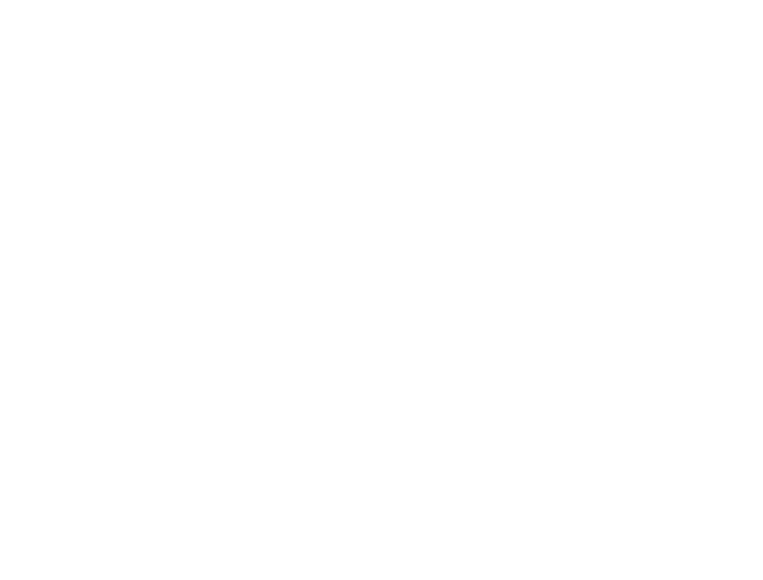
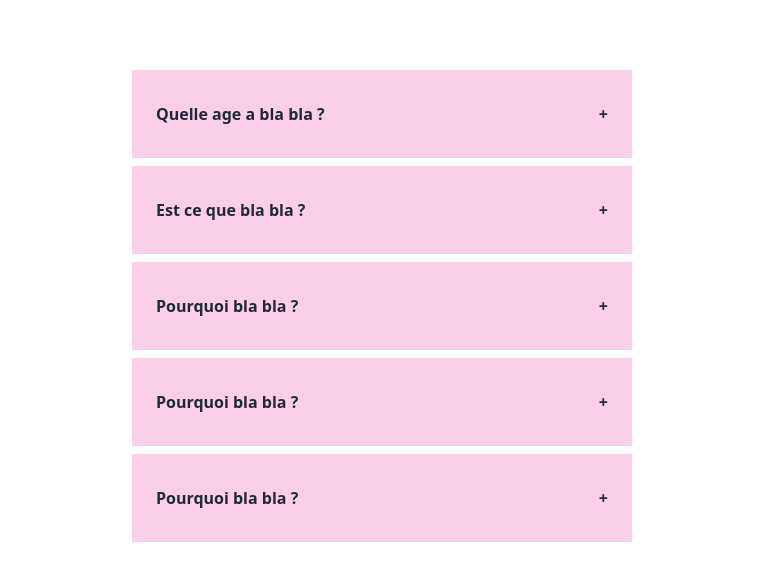
Before and after one commit to Amina-Hakimi/projet4, a React (Vite) app in the folder frontend/: page /contact in a window 1280 px wide. Shown: the part 1197-1777 px from the top of the page, without its empty margins (258-1021 px from the left). Before the commit the page ends 1139 px from the top, so only its background shows below. Built offline with nearby package versions, Linux system fonts and the light colour scheme; no server answers.

Commit message:
Création de la foire au questions

```diff
--- a/frontend/src/App.css
+++ b/frontend/src/App.css
@@ -12,3 +12,14 @@
   top: 0;
   left: 0;
 }
+
+.content {
+  max-height: 0;
+  overflow: hidden;
+  transition: all 0.5s cubic-bezier(0, 1, 0, 1);
+}
+.content-show {
+  height: auto;
+  max-height: 9999px;
+  transition: all 0.5s cubic-bezier(0, 1, 0, 1);
+}
--- /dev/null
+++ b/frontend/src/components/Questions.jsx
@@ -0,0 +1,60 @@
+import React, { useState } from "react";
+
+const data = [
+  {
+    question: "Quelle age a bla bla ?",
+    Réponse:
+      "lorem ipsom lorem ipsom lorem ipsom lorem ipsom lorem ipsom lorem ipsom lorem ipsom lorem ipsom lorem ipsom lorem ipsom lorem ipsom lorem ipsomlorem ipsom lorem ipsom lorem ipsom lorem ipsom lorem ipsom lorem ipsom",
+  },
+  {
+    question: "Est ce que bla bla ?",
+    Réponse:
+      "lorem ipsom lorem ipsom lorem ipsom lorem ipsom lorem ipsom lorem ipsom lorem ipsom lorem ipsom lorem ipsom lorem ipsom lorem ipsom lorem ipsomlorem ipsom lorem ipsom lorem ipsom lorem ipsom lorem ipsom lorem ipsom",
+  },
+  {
+    question: "Pourquoi bla bla ?",
+    Réponse:
+      "lorem ipsom lorem ipsom lorem ipsom lorem ipsom lorem ipsom lorem ipsom lorem ipsom lorem ipsom lorem ipsom lorem ipsom lorem ipsom lorem ipsomlorem ipsom lorem ipsom lorem ipsom lorem ipsom lorem ipsom lorem ipsom",
+  },
+  {
+    question: "Pourquoi bla bla ?",
+    Réponse:
+      "lorem ipsom lorem ipsom lorem ipsom lorem ipsom lorem ipsom lorem ipsom lorem ipsom lorem ipsom lorem ipsom lorem ipsom lorem ipsom lorem ipsomlorem ipsom lorem ipsom lorem ipsom lorem ipsom lorem ipsom lorem ipsom",
+  },
+  {
+    question: "Pourquoi bla bla ?",
+    Réponse:
+      "lorem ipsom lorem ipsom lorem ipsom lorem ipsom lorem ipsom lorem ipsom lorem ipsom lorem ipsom lorem ipsom lorem ipsom lorem ipsom lorem ipsomlorem ipsom lorem ipsom lorem ipsom lorem ipsom lorem ipsom lorem ipsom",
+  },
+];
+
+function Questions() {
+  const [selected, setSelected] = useState(null);
+  const toggle = (i) => {
+    if (selected === i) {
+      return setSelected(null);
+    }
+    return setSelected(i);
+  };
+  return (
+    <div className="flex justify-center w-full my-32 text-black">
+      <div className="accordion w-[500px]">
+        {data.map((item, i) => (
+          <div className="item bg-pink-200 mb-2 py-8 px-6">
+            <div className="flex justify-between justify-center title text-gray-800 font-semibold cursor-pointer">
+              <button type="button" onClick={() => toggle(i)}>
+                {item.question}
+              </button>
+              <span>{selected === i ? "-" : "+"}</span>
+            </div>
+            <div className={selected === i ? "content-show" : "content"}>
+              {item.Réponse}
+            </div>
+          </div>
+        ))}
+      </div>
+    </div>
+  );
+}
+
+export default Questions;
--- a/frontend/src/pages/Contact.jsx
+++ b/frontend/src/pages/Contact.jsx
@@ -1,3 +1,4 @@
+import Questions from "@components/Questions";
 import React from "react";
 
 function Contact() {
@@ -83,6 +84,7 @@
           marginWidth="0"
         />
       </div>
+      <Questions />
     </div>
   );
 }
```
